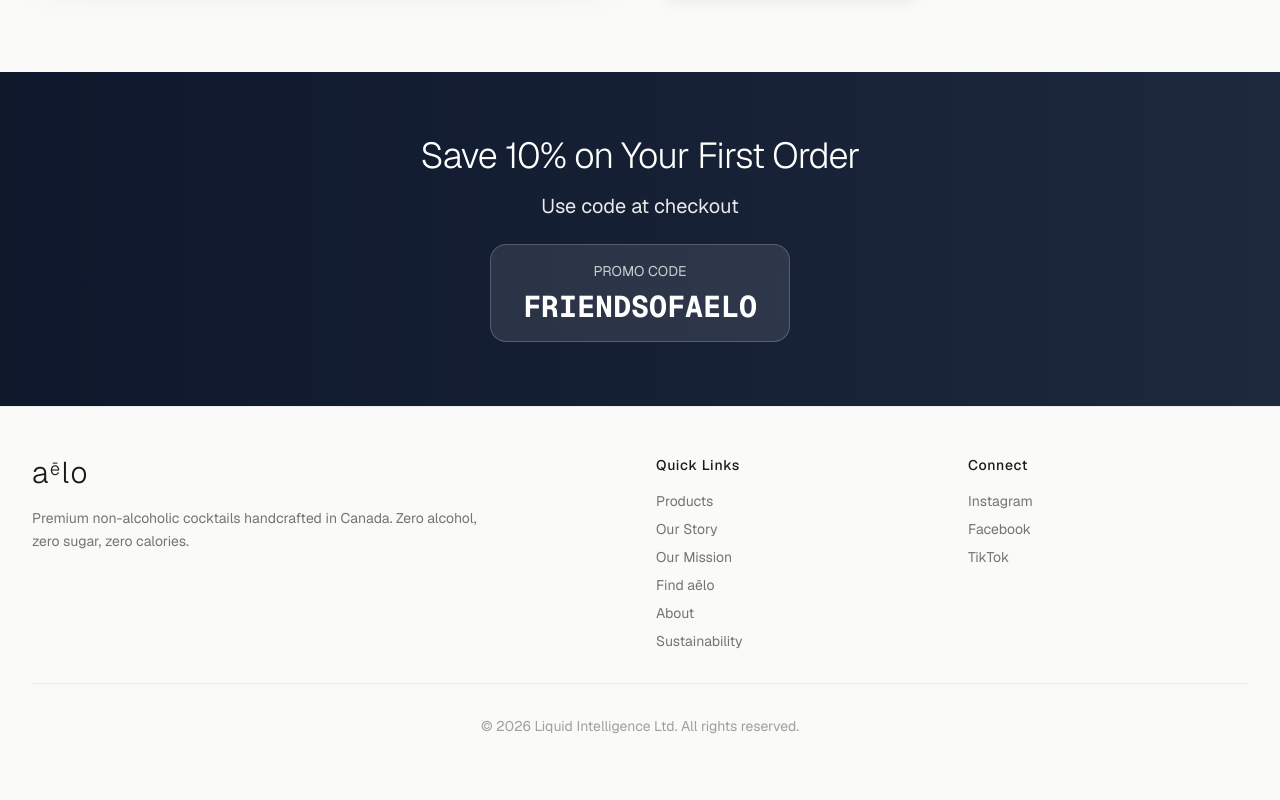
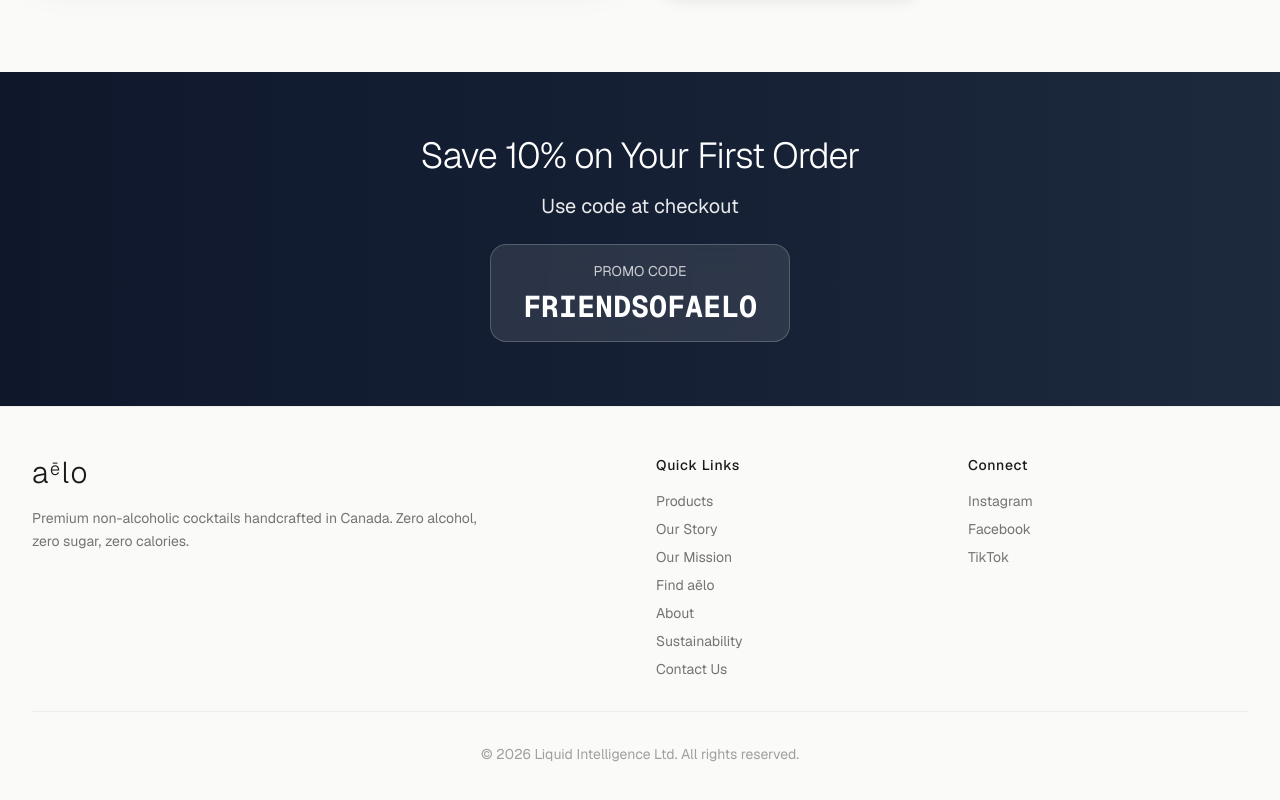
Before and after one commit to AlxM1/aelo, a Next.js app: page /products in a window 1280 px wide. Shown: the part 3529-4329 px from the top of the page. Built offline with nearby package versions, Linux system fonts and the light colour scheme.

Commit message:
Sandbox autosave

```diff
--- a/src/app/products/page.tsx
+++ b/src/app/products/page.tsx
@@ -291,6 +291,7 @@ export default function ProductsPage() {
                 <a href="/#find-aelo" className="block hover:text-foreground transition-colors">Find aēlo</a>
                 <a href="/#about" className="block hover:text-foreground transition-colors">About</a>
                 <a href="/#sustainability" className="block hover:text-foreground transition-colors">Sustainability</a>
+                <a href="/contact" className="block hover:text-foreground transition-colors">Contact Us</a>
               </div>
             </div>
             <div>
```
